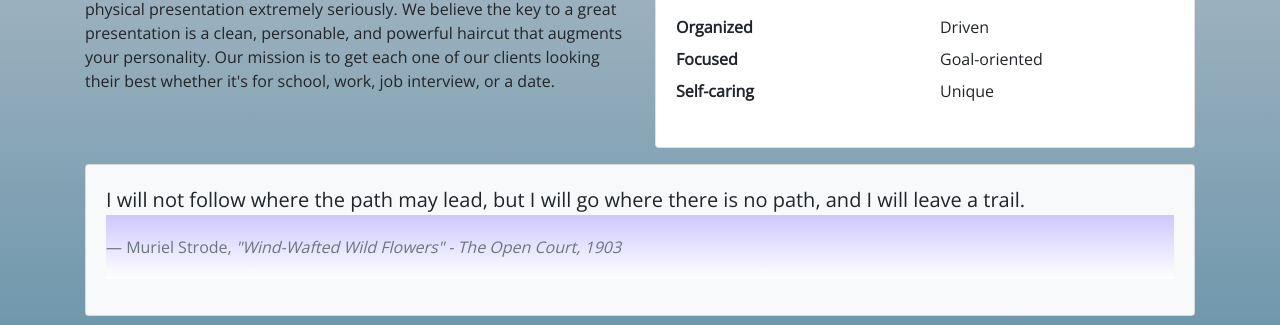
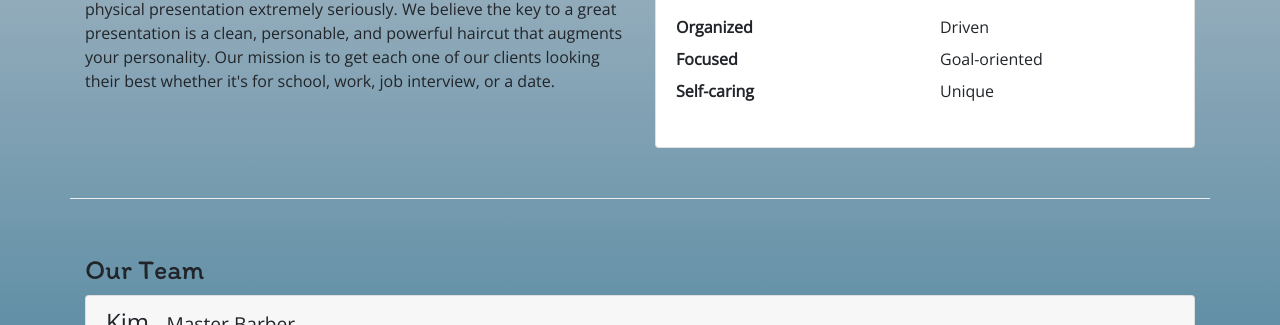
Before and after one commit to hsuperior/friendship-barber, a website: page aboutus.html in a window 1280 px wide. Shown: the part 627-952 px from the top of the page. Drawn offline with nearby package versions, Linux system fonts and the light colour scheme.

Commit message:
typo fixed

```diff
--- a/aboutus.html
+++ b/aboutus.html
@@ -134,18 +134,7 @@
                     </div>
                 </div>
             </div>
-            <div class="col">
-                <div class="card bg-light mt-3">
-                    <blockquote class="blockquote card-body">
-                        <p class="mb-0">I will not follow where the path may lead, but I will go where there is no path, and I will leave a trail.</p>
-                        <footer class="blockquote-footer">Muriel Strode,
-                            <cite title="Source Title">"Wind-Wafted Wild Flowers" -
-                                The Open Court, 1903
-                            </cite>
-                        </footer>
-                    </blockquote>
-        		</div>
-            </div>
+
         </div>
 
         <div class="row row-content">
```
